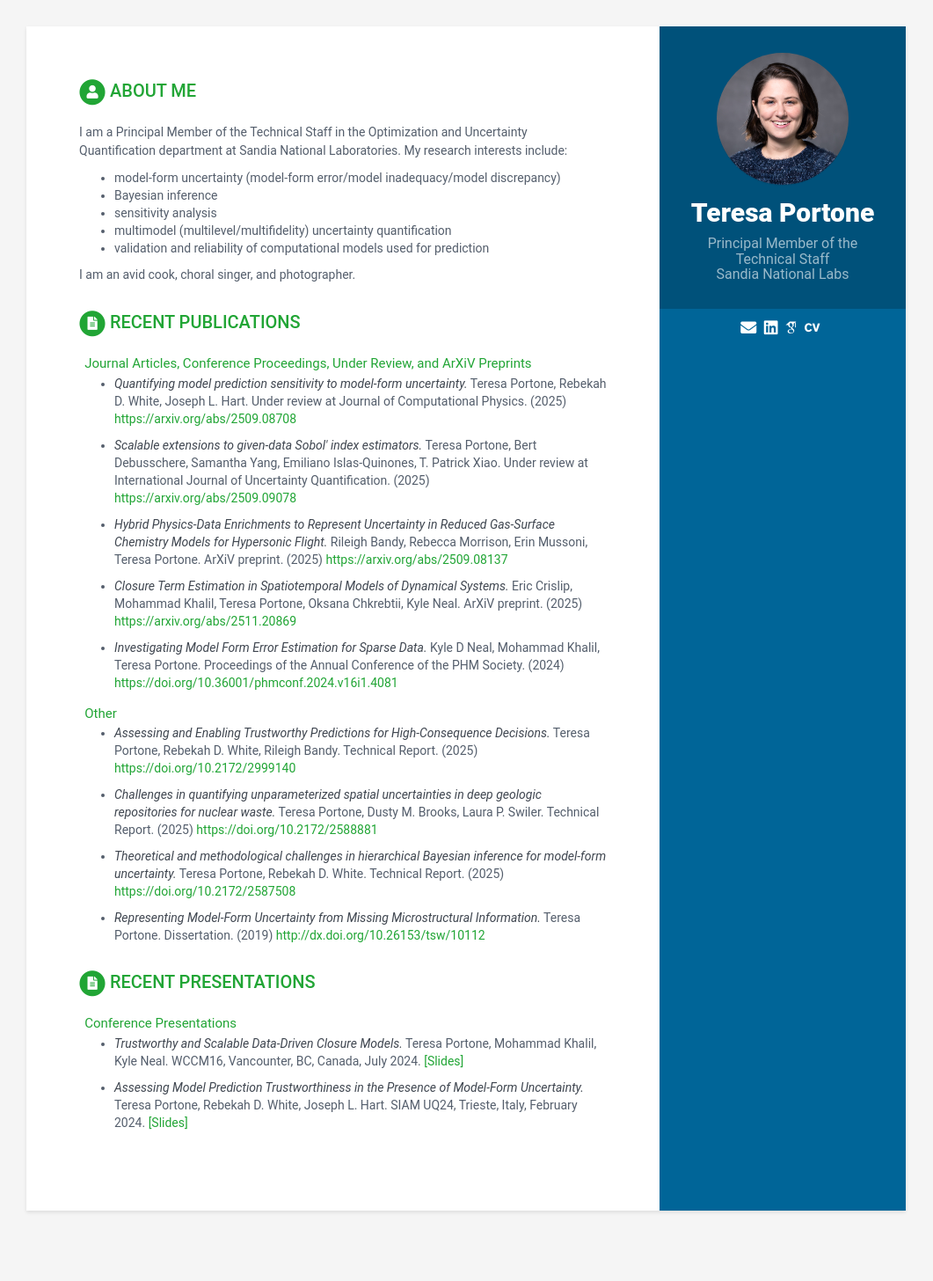
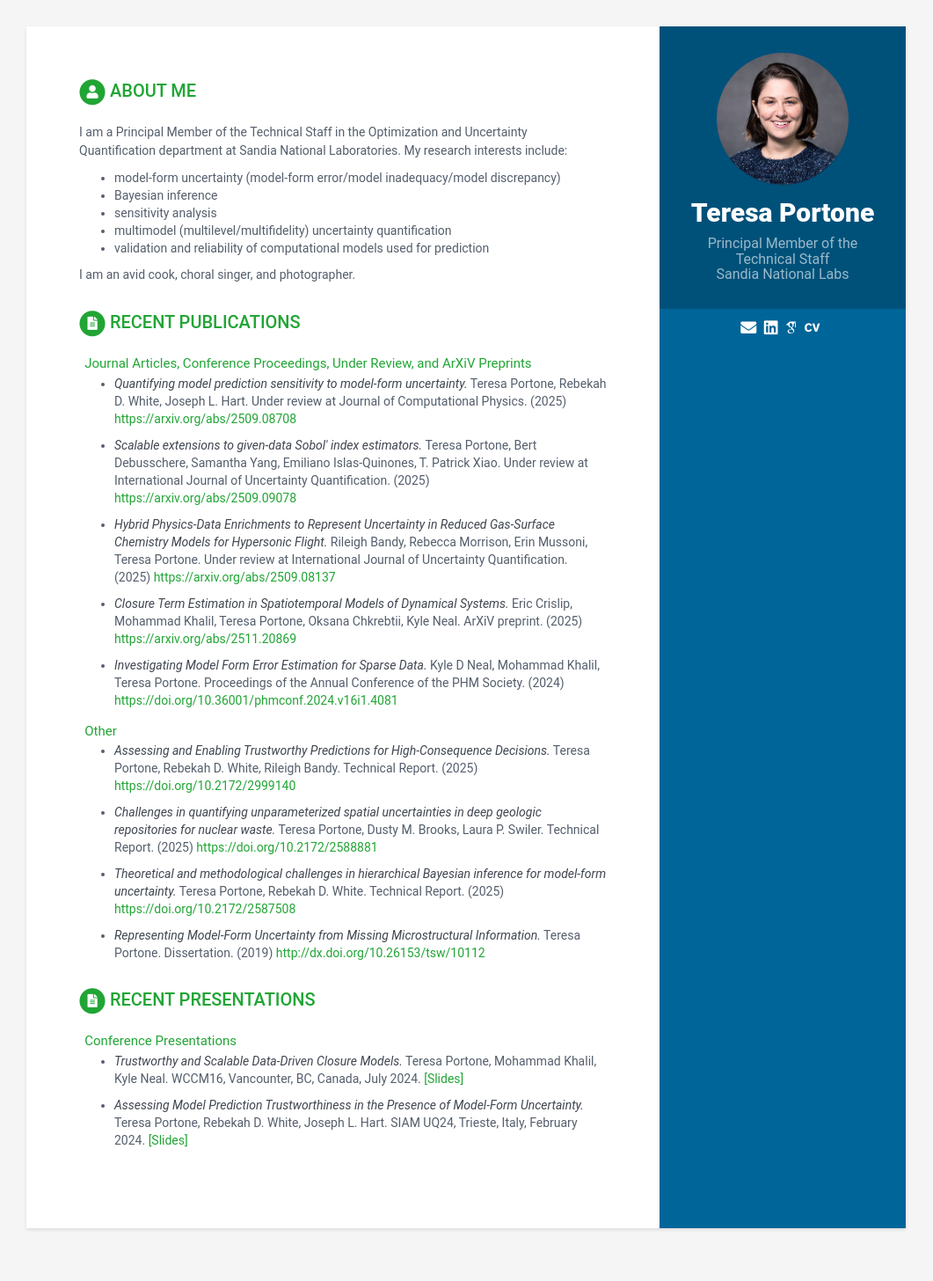
Before and after one commit to teresaportone/teresaportone.github.io, a Jekyll site: the page built from index.html, in a window 1280 px wide. Shown: the whole page at 88% size, without its empty margins (110-1171 px from the left). Built offline with Jekyll 4.4.1, drawn with Linux system fonts in a browser that asks for light colours; some web fonts are replaced.

Commit message:
Updated to reflect IJUQ review for Rileigh paper.

```diff
--- a/_data/data.yml
+++ b/_data/data.yml
@@ -42,7 +42,7 @@ publications:
       link: "https://arxiv.org/abs/2509.09078"
     - title: Hybrid Physics-Data Enrichments to Represent Uncertainty in Reduced Gas-Surface Chemistry Models for Hypersonic Flight
       authors: Rileigh Bandy, Rebecca Morrison, Erin Mussoni, Teresa Portone
-      journal: ArXiV preprint
+      journal: Under review at International Journal of Uncertainty Quantification
       year: 2025
       link: "https://arxiv.org/abs/2509.08137"
     - title: Closure Term Estimation in Spatiotemporal Models of Dynamical Systems
```
Also changed, not shown: 2 other files.
